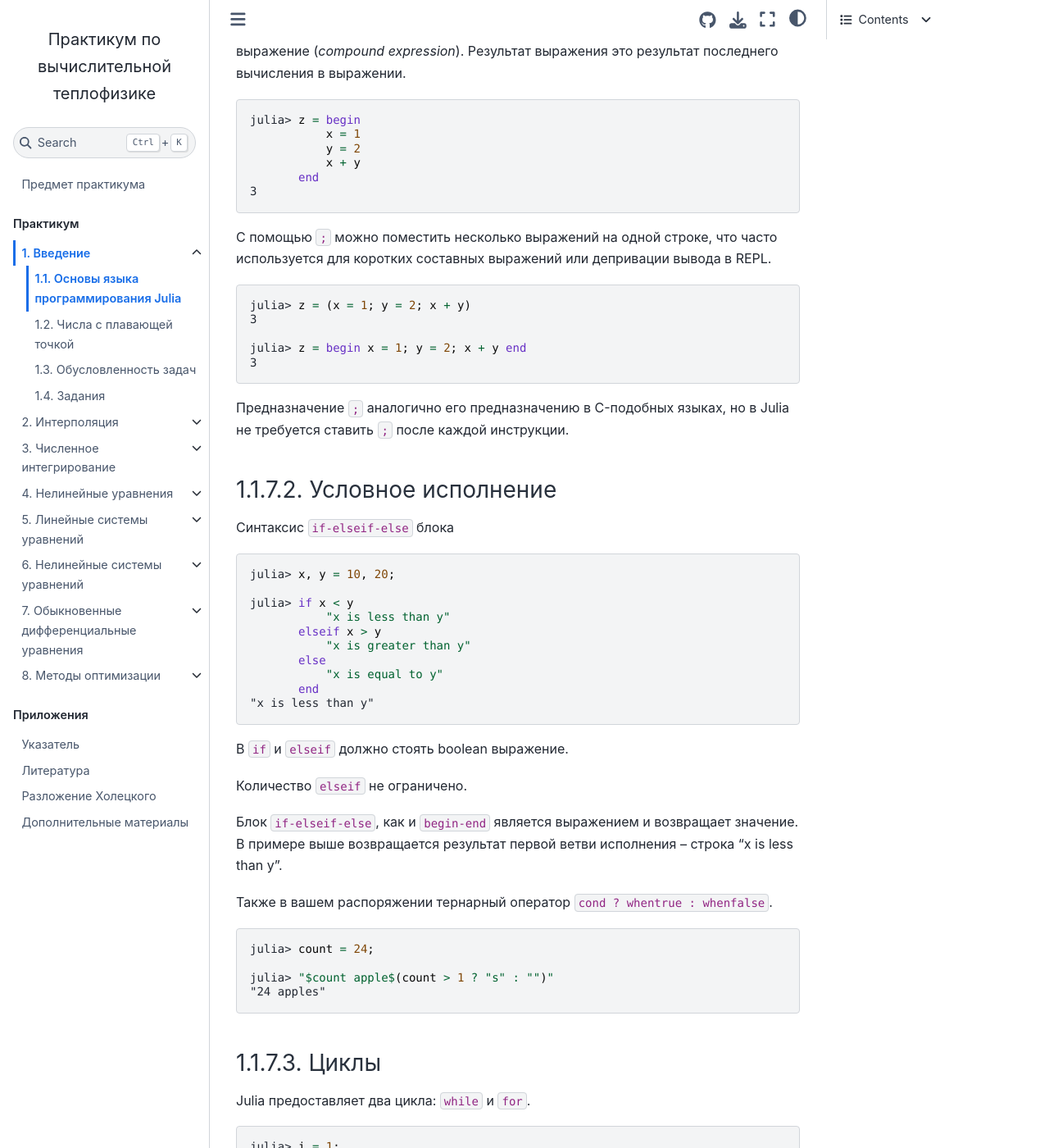
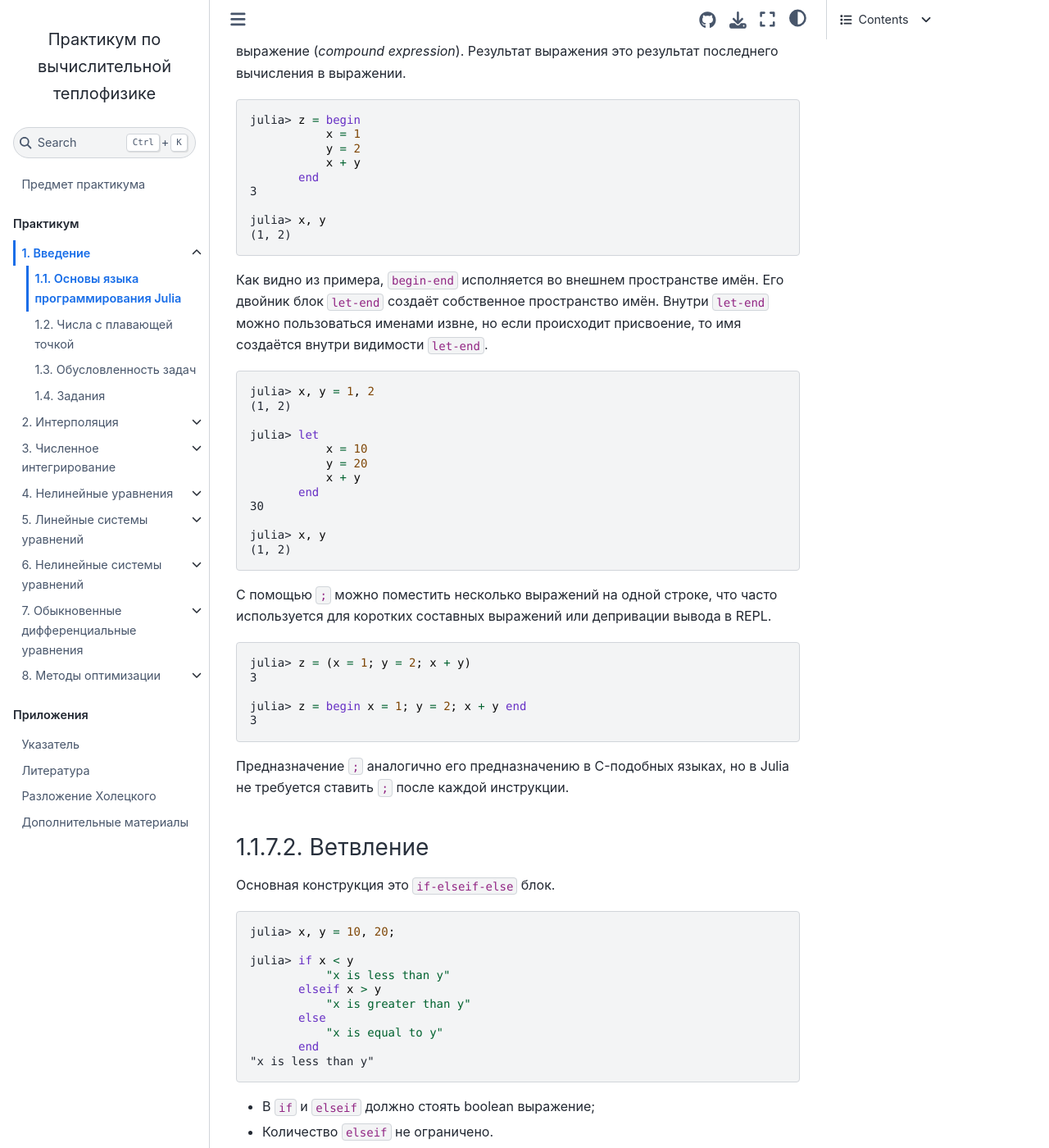
Before and after one commit to stepanzh/computational_thermodynamics, a Jupyter Book: the page built from book/intro/julia.md, in a window 1280 px wide and 1400 px high, scrolled down 9676 px. Shown: the whole window at 82% size. Built offline with Jupyter Book 1.0.4 settings and Sphinx 7.4.7 and the Sphinx Book theme 1.1.4, drawn with Linux system fonts in a browser that asks for light colours; cross-references to code outside the pages are shown as plain code; some of the changed text lies outside the part shown.

Commit message:
[intro julia] Update

````diff
--- a/book/intro/julia.md
+++ b/book/intro/julia.md
@@ -631,6 +631,26 @@ julia> z = begin
            x + y
        end
 3
+
+julia> x, y
+(1, 2)
+```
+
+Как видно из примера, `begin-end` исполняется во внешнем пространстве имён. Его двойник блок `let-end` создаёт собственное пространство имён. Внутри `let-end` можно пользоваться именами извне, но если происходит присвоение, то имя создаётся внутри видимости `let-end`.
+
+```julia-repl
+julia> x, y = 1, 2
+(1, 2)
+
+julia> let
+           x = 10
+           y = 20
+           x + y
+       end
+30
+
+julia> x, y
+(1, 2)
 ```
 
 С помощью `;` можно поместить несколько выражений на одной строке, что часто используется для коротких составных выражений или депривации вывода в REPL.
@@ -645,9 +665,9 @@ julia> z = begin x = 1; y = 2; x + y end
 
 Предназначение `;` аналогично его предназначению в C-подобных языках, но в Julia не требуется ставить `;` после каждой инструкции.
 
-### Условное исполнение
-
-Синтаксис `if-elseif-else` блока
+### Ветвление
+
+Основная конструкция это `if-elseif-else` блок.
 
 ```julia-repl
 julia> x, y = 10, 20;
@@ -662,9 +682,8 @@ julia> if x < y
 "x is less than y"
 ```
 
-В `if` и `elseif` должно стоять boolean выражение.
-
-Количество `elseif` не ограничено.
+- В `if` и `elseif` должно стоять boolean выражение;
+- Количество `elseif` не ограничено.
 
 Блок `if-elseif-else`, как и `begin-end` является выражением и возвращает значение. В примере выше возвращается результат первой ветви исполнения -- строка "x is less than y".
 
@@ -676,6 +695,8 @@ julia> count = 24;
 julia> "$count apple$(count > 1 ? "s" : "")"
 "24 apples"
 ```
+
+Помимо этого, в Julia есть `try/catch` для обработки программных исключений.
 
 ### Циклы
 
@@ -910,6 +931,21 @@ julia> b
 ```
 
 Также существует именованный кортеж `NamedTuple`, хранящий пары ключ-значение. На его основе создаются функции, принимающие аргументы по ключу.
+
+И можно присваивать аргументам значения по умолчанию.
+
+```julia
+# x - позиционный, p - именованный со значением по умолчанию
+julia> f(x; p=10) = p * x
+f (generic function with 1 method)
+
+julia> f(1)
+10
+
+julia> f(2; p=20)
+40
+```
+
 
 (type_system)=
 ## Система типов
````
Also changed, not shown: other parts of book/intro/julia.md (+1 -1 lines).
